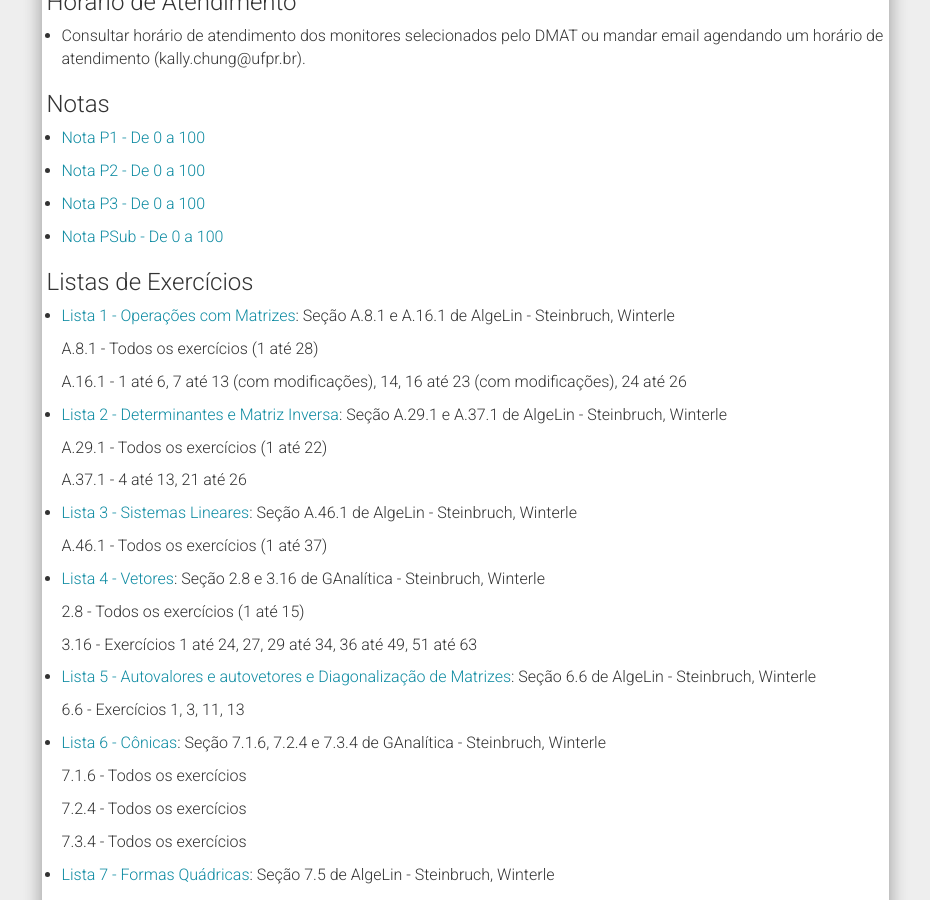
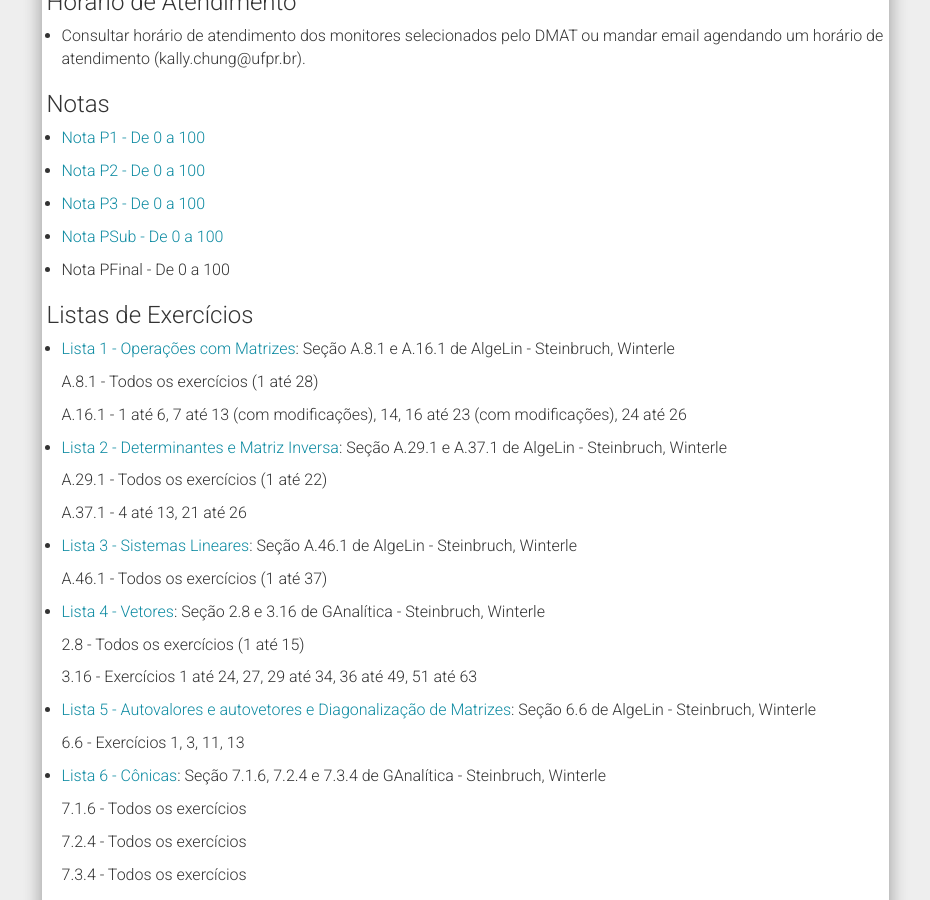
Before and after one commit to chunggnuhc/chunggnuhc.github.io, a Jekyll site: the page built from CM303-GAeAL-1sem2018.md, in a window 1280 px wide and 900 px high, scrolled down 1444 px. Shown: the whole window, without its empty margins (321-1251 px from the left). Built offline with Jekyll 4.4.1, drawn with Linux system fonts in a browser that asks for light colours; nearby versions of some CDN libraries.

Commit message:
Update CM303-GAeAL-1sem2018.md

```diff
--- a/CM303-GAeAL-1sem2018.md
+++ b/CM303-GAeAL-1sem2018.md
@@ -74,6 +74,8 @@ permalink: /CM303-GAeAL-1sem2018/
 - [Nota P3 - De 0 a 100](/disciplinas1sem2018/Nota P3 - CM303 - Site.pdf)
 
 - [Nota PSub - De 0 a 100](/disciplinas1sem2018/Nota PSub - CM303 - Site.pdf)
+
+- Nota PFinal - De 0 a 100
 
 <h3>Listas de Exercícios</h3>
 
```
